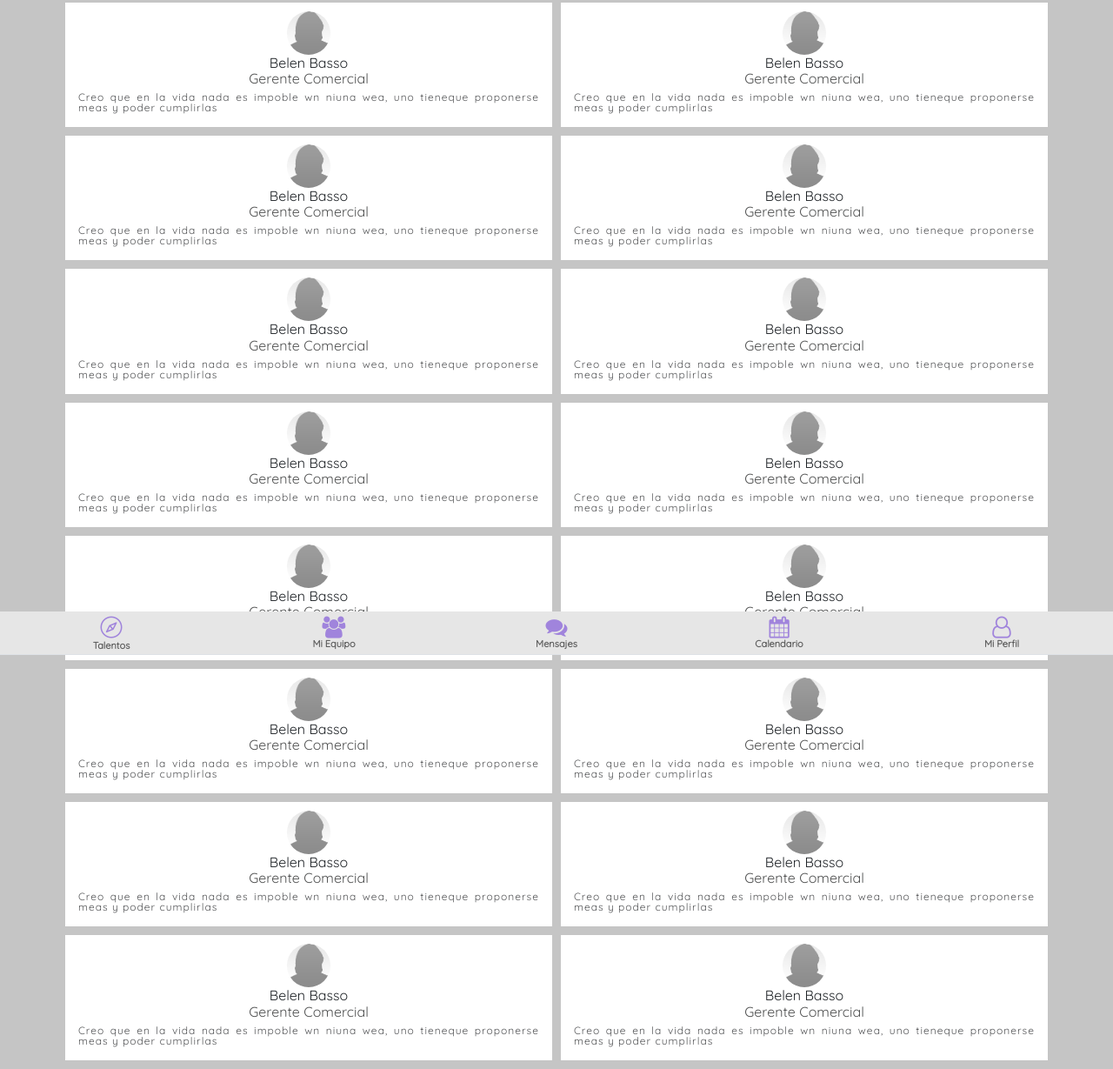
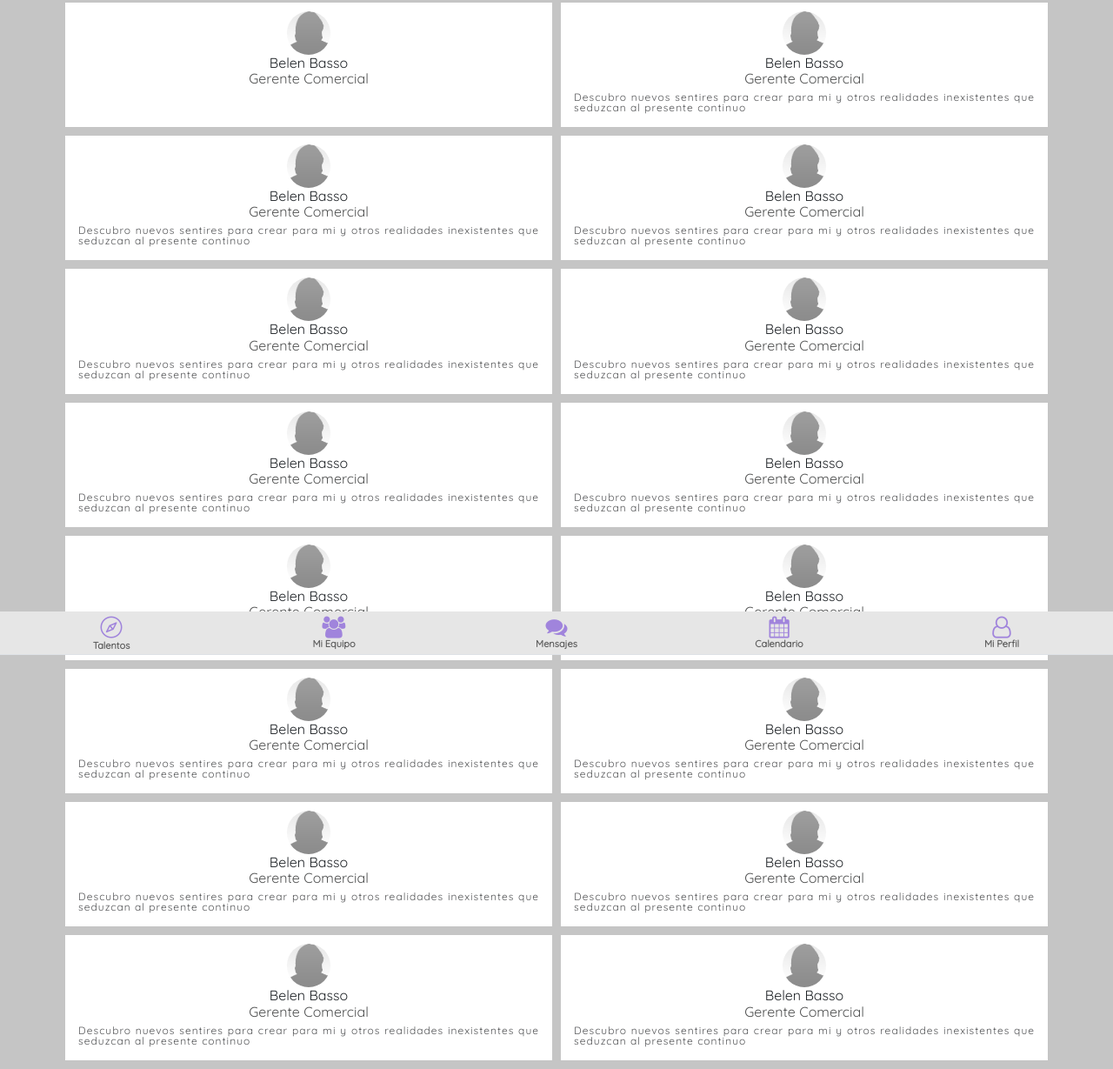
Before and after one commit to lhidalgo42/qlocalq, a website: page www/equipo.html in a window 1280 px wide. Shown: the part 47-1276 px from the top of the page at 87% size. Drawn offline with Linux system fonts and the light colour scheme.

Commit message:
cambios varios

```diff
--- a/www/equipo.html
+++ b/www/equipo.html
@@ -39,7 +39,7 @@
                         <p style="font-family:Quicksand, sans-serif;color:rgb(81,82,82);line-height:0px;">Gerente Comercial</p>
                     </div>
                     <div style="text-align:justify;">
-                        <p style="color:rgb(83,84,86);line-height:12px;letter-spacing:1px;font-family:Quicksand, sans-serif;font-size:12px;">Creo que en la vida nada es impoble wn niuna wea, uno tieneque proponerse meas y poder cumplirlas</p>
+                        <p style="color:rgb(83,84,86);line-height:12px;letter-spacing:1px;font-family:Quicksand, sans-serif;font-size:12px;"></p>
                     </div>
                 </div>
                 <div class="col block-center" style="background-color:#ffffff;margin-right:5px;margin-left:5px;padding-top:10px;">
@@ -52,7 +52,7 @@
                             <p style="font-family:Quicksand, sans-serif;color:rgb(81,82,82);line-height:0px;">Gerente Comercial</p>
                         </div>
                         <div style="text-align:justify;">
-                            <p style="color:rgb(83,84,86);line-height:12px;letter-spacing:1px;font-family:Quicksand, sans-serif;font-size:12px;">Creo que en la vida nada es impoble wn niuna wea, uno tieneque proponerse meas y poder cumplirlas</p>
+                            <p style="color:rgb(83,84,86);line-height:12px;letter-spacing:1px;font-family:Quicksand, sans-serif;font-size:12px;">Descubro nuevos sentires para crear para mi y otros realidades inexistentes que seduzcan al presente continuo</p>
                         </div>
                     </div>
                 </div>
@@ -67,7 +67,7 @@
                         <p style="font-family:Quicksand, sans-serif;color:rgb(81,82,82);line-height:0px;">Gerente Comercial</p>
                     </div>
                     <div style="text-align:justify;">
-                        <p style="color:rgb(83,84,86);line-height:12px;letter-spacing:1px;font-family:Quicksand, sans-serif;font-size:12px;">Creo que en la vida nada es impoble wn niuna wea, uno tieneque proponerse meas y poder cumplirlas</p>
+                        <p style="color:rgb(83,84,86);line-height:12px;letter-spacing:1px;font-family:Quicksand, sans-serif;font-size:12px;">Descubro nuevos sentires para crear para mi y otros realidades inexistentes que seduzcan al presente continuo</p>
                     </div>
                 </div>
                 <div class="col block-center" style="background-color:#ffffff;margin-right:5px;margin-left:5px;padding-top:10px;">
@@ -80,7 +80,7 @@
                             <p style="font-family:Quicksand, sans-serif;color:rgb(81,82,82);line-height:0px;">Gerente Comercial</p>
                         </div>
                         <div style="text-align:justify;">
-                            <p style="color:rgb(83,84,86);line-height:12px;letter-spacing:1px;font-family:Quicksand, sans-serif;font-size:12px;">Creo que en la vida nada es impoble wn niuna wea, uno tieneque proponerse meas y poder cumplirlas</p>
+                            <p style="color:rgb(83,84,86);line-height:12px;letter-spacing:1px;font-family:Quicksand, sans-serif;font-size:12px;">Descubro nuevos sentires para crear para mi y otros realidades inexistentes que seduzcan al presente continuo</p>
                         </div>
                     </div>
                 </div>
@@ -95,7 +95,7 @@
                         <p style="font-family:Quicksand, sans-serif;color:rgb(81,82,82);line-height:0px;">Gerente Comercial</p>
                     </div>
                     <div style="text-align:justify;">
-                        <p style="color:rgb(83,84,86);line-height:12px;letter-spacing:1px;font-family:Quicksand, sans-serif;font-size:12px;">Creo que en la vida nada es impoble wn niuna wea, uno tieneque proponerse meas y poder cumplirlas</p>
+                        <p style="color:rgb(83,84,86);line-height:12px;letter-spacing:1px;font-family:Quicksand, sans-serif;font-size:12px;">Descubro nuevos sentires para crear para mi y otros realidades inexistentes que seduzcan al presente continuo</p>
                     </div>
                 </div>
                 <div class="col block-center" style="background-color:#ffffff;margin-right:5px;margin-left:5px;padding-top:10px;">
@@ -108,7 +108,7 @@
                             <p style="font-family:Quicksand, sans-serif;color:rgb(81,82,82);line-height:0px;">Gerente Comercial</p>
                         </div>
                         <div style="text-align:justify;">
-                            <p style="color:rgb(83,84,86);line-height:12px;letter-spacing:1px;font-family:Quicksand, sans-serif;font-size:12px;">Creo que en la vida nada es impoble wn niuna wea, uno tieneque proponerse meas y poder cumplirlas</p>
+                            <p style="color:rgb(83,84,86);line-height:12px;letter-spacing:1px;font-family:Quicksand, sans-serif;font-size:12px;">Descubro nuevos sentires para crear para mi y otros realidades inexistentes que seduzcan al presente continuo</p>
                         </div>
                     </div>
                 </div>
@@ -123,7 +123,7 @@
                         <p style="font-family:Quicksand, sans-serif;color:rgb(81,82,82);line-height:0px;">Gerente Comercial</p>
                     </div>
                     <div style="text-align:justify;">
-                        <p style="color:rgb(83,84,86);line-height:12px;letter-spacing:1px;font-family:Quicksand, sans-serif;font-size:12px;">Creo que en la vida nada es impoble wn niuna wea, uno tieneque proponerse meas y poder cumplirlas</p>
+                        <p style="color:rgb(83,84,86);line-height:12px;letter-spacing:1px;font-family:Quicksand, sans-serif;font-size:12px;">Descubro nuevos sentires para crear para mi y otros realidades inexistentes que seduzcan al presente continuo</p>
                     </div>
                 </div>
                 <div class="col block-center" style="background-color:#ffffff;margin-right:5px;margin-left:5px;padding-top:10px;">
@@ -136,7 +136,7 @@
                             <p style="font-family:Quicksand, sans-serif;color:rgb(81,82,82);line-height:0px;">Gerente Comercial</p>
                         </div>
                         <div style="text-align:justify;">
-                            <p style="color:rgb(83,84,86);line-height:12px;letter-spacing:1px;font-family:Quicksand, sans-serif;font-size:12px;">Creo que en la vida nada es impoble wn niuna wea, uno tieneque proponerse meas y poder cumplirlas</p>
+                            <p style="color:rgb(83,84,86);line-height:12px;letter-spacing:1px;font-family:Quicksand, sans-serif;font-size:12px;">Descubro nuevos sentires para crear para mi y otros realidades inexistentes que seduzcan al presente continuo</p>
                         </div>
                     </div>
                 </div>
@@ -151,7 +151,7 @@
                         <p style="font-family:Quicksand, sans-serif;color:rgb(81,82,82);line-height:0px;">Gerente Comercial</p>
                     </div>
                     <div style="text-align:justify;">
-                        <p style="color:rgb(83,84,86);line-height:12px;letter-spacing:1px;font-family:Quicksand, sans-serif;font-size:12px;">Creo que en la vida nada es impoble wn niuna wea, uno tieneque proponerse meas y poder cumplirlas</p>
+                        <p style="color:rgb(83,84,86);line-height:12px;letter-spacing:1px;font-family:Quicksand, sans-serif;font-size:12px;">Descubro nuevos sentires para crear para mi y otros realidades inexistentes que seduzcan al presente continuo</p>
                     </div>
                 </div>
                 <div class="col block-center" style="background-color:#ffffff;margin-right:5px;margin-left:5px;padding-top:10px;">
@@ -164,7 +164,7 @@
                             <p style="font-family:Quicksand, sans-serif;color:rgb(81,82,82);line-height:0px;">Gerente Comercial</p>
                         </div>
                         <div style="text-align:justify;">
-                            <p style="color:rgb(83,84,86);line-height:12px;letter-spacing:1px;font-family:Quicksand, sans-serif;font-size:12px;">Creo que en la vida nada es impoble wn niuna wea, uno tieneque proponerse meas y poder cumplirlas</p>
+                            <p style="color:rgb(83,84,86);line-height:12px;letter-spacing:1px;font-family:Quicksand, sans-serif;font-size:12px;">Descubro nuevos sentires para crear para mi y otros realidades inexistentes que seduzcan al presente continuo</p>
                         </div>
                     </div>
                 </div>
@@ -179,7 +179,7 @@
                         <p style="font-family:Quicksand, sans-serif;color:rgb(81,82,82);line-height:0px;">Gerente Comercial</p>
                     </div>
                     <div style="text-align:justify;">
-                        <p style="color:rgb(83,84,86);line-height:12px;letter-spacing:1px;font-family:Quicksand, sans-serif;font-size:12px;">Creo que en la vida nada es impoble wn niuna wea, uno tieneque proponerse meas y poder cumplirlas</p>
+                        <p style="color:rgb(83,84,86);line-height:12px;letter-spacing:1px;font-family:Quicksand, sans-serif;font-size:12px;">Descubro nuevos sentires para crear para mi y otros realidades inexistentes que seduzcan al presente continuo</p>
                     </div>
                 </div>
                 <div class="col block-center" style="background-color:#ffffff;margin-right:5px;margin-left:5px;padding-top:10px;">
@@ -192,7 +192,7 @@
                             <p style="font-family:Quicksand, sans-serif;color:rgb(81,82,82);line-height:0px;">Gerente Comercial</p>
                         </div>
                         <div style="text-align:justify;">
-                            <p style="color:rgb(83,84,86);line-height:12px;letter-spacing:1px;font-family:Quicksand, sans-serif;font-size:12px;">Creo que en la vida nada es impoble wn niuna wea, uno tieneque proponerse meas y poder cumplirlas</p>
+                            <p style="color:rgb(83,84,86);line-height:12px;letter-spacing:1px;font-family:Quicksand, sans-serif;font-size:12px;">Descubro nuevos sentires para crear para mi y otros realidades inexistentes que seduzcan al presente continuo</p>
                         </div>
                     </div>
                 </div>
@@ -207,7 +207,7 @@
                         <p style="font-family:Quicksand, sans-serif;color:rgb(81,82,82);line-height:0px;">Gerente Comercial</p>
                     </div>
                     <div style="text-align:justify;">
-                        <p style="color:rgb(83,84,86);line-height:12px;letter-spacing:1px;font-family:Quicksand, sans-serif;font-size:12px;">Creo que en la vida nada es impoble wn niuna wea, uno tieneque proponerse meas y poder cumplirlas</p>
+                        <p style="color:rgb(83,84,86);line-height:12px;letter-spacing:1px;font-family:Quicksand, sans-serif;font-size:12px;">Descubro nuevos sentires para crear para mi y otros realidades inexistentes que seduzcan al presente continuo</p>
                     </div>
                 </div>
                 <div class="col block-center" style="background-color:#ffffff;margin-right:5px;margin-left:5px;padding-top:10px;">
@@ -220,7 +220,7 @@
                             <p style="font-family:Quicksand, sans-serif;color:rgb(81,82,82);line-height:0px;">Gerente Comercial</p>
                         </div>
                         <div style="text-align:justify;">
-                            <p style="color:rgb(83,84,86);line-height:12px;letter-spacing:1px;font-family:Quicksand, sans-serif;font-size:12px;">Creo que en la vida nada es impoble wn niuna wea, uno tieneque proponerse meas y poder cumplirlas</p>
+                            <p style="color:rgb(83,84,86);line-height:12px;letter-spacing:1px;font-family:Quicksand, sans-serif;font-size:12px;">Descubro nuevos sentires para crear para mi y otros realidades inexistentes que seduzcan al presente continuo</p>
                         </div>
                     </div>
                 </div>
@@ -235,7 +235,7 @@
                         <p style="font-family:Quicksand, sans-serif;color:rgb(81,82,82);line-height:0px;">Gerente Comercial</p>
                     </div>
                     <div style="text-align:justify;">
-                        <p style="color:rgb(83,84,86);line-height:12px;letter-spacing:1px;font-family:Quicksand, sans-serif;font-size:12px;">Creo que en la vida nada es impoble wn niuna wea, uno tieneque proponerse meas y poder cumplirlas</p>
+                        <p style="color:rgb(83,84,86);line-height:12px;letter-spacing:1px;font-family:Quicksand, sans-serif;font-size:12px;">Descubro nuevos sentires para crear para mi y otros realidades inexistentes que seduzcan al presente continuo</p>
                     </div>
                 </div>
                 <div class="col block-center" style="background-color:#ffffff;margin-right:5px;margin-left:5px;padding-top:10px;">
@@ -248,7 +248,7 @@
                             <p style="font-family:Quicksand, sans-serif;color:rgb(81,82,82);line-height:0px;">Gerente Comercial</p>
                         </div>
                         <div style="text-align:justify;">
-                            <p style="color:rgb(83,84,86);line-height:12px;letter-spacing:1px;font-family:Quicksand, sans-serif;font-size:12px;">Creo que en la vida nada es impoble wn niuna wea, uno tieneque proponerse meas y poder cumplirlas</p>
+                            <p style="color:rgb(83,84,86);line-height:12px;letter-spacing:1px;font-family:Quicksand, sans-serif;font-size:12px;">Descubro nuevos sentires para crear para mi y otros realidades inexistentes que seduzcan al presente continuo</p>
                         </div>
                     </div>
                 </div>
```
